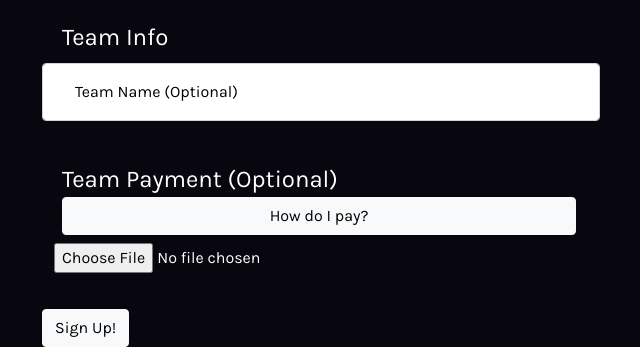
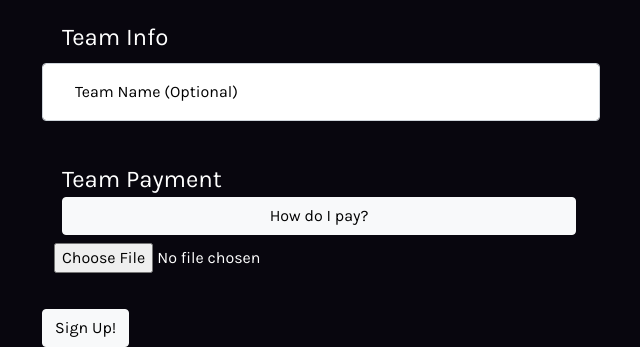
Before and after one commit to Rushilwiz/launchx, a Django app: page /innovate/signup/ in a window 1280 px wide. Shown: the part 519-866 px from the top of the page, without its empty margins (319-959 px from the left). Run offline with Django 3.2, Linux system fonts and the light colour scheme; data that the repository does not hold is empty; some libraries are stand-ins or nearby versions.

Commit message:
fix: removed optional from field

```diff
--- a/innovate/templates/innovate/signup.html
+++ b/innovate/templates/innovate/signup.html
@@ -84,7 +84,7 @@
         </fieldset>
         <fieldset class="container col reciept">
             <legend class="team-header row">
-                Team Payment (Optional)
+                Team Payment
                 <button class="btn btn-light" type="button" id="payment-modal-open">How do I pay?</button>
             </legend>
             <div class="form-floating row">
```
Also changed, not shown: innovate/views.py (line endings or trailing spaces).
